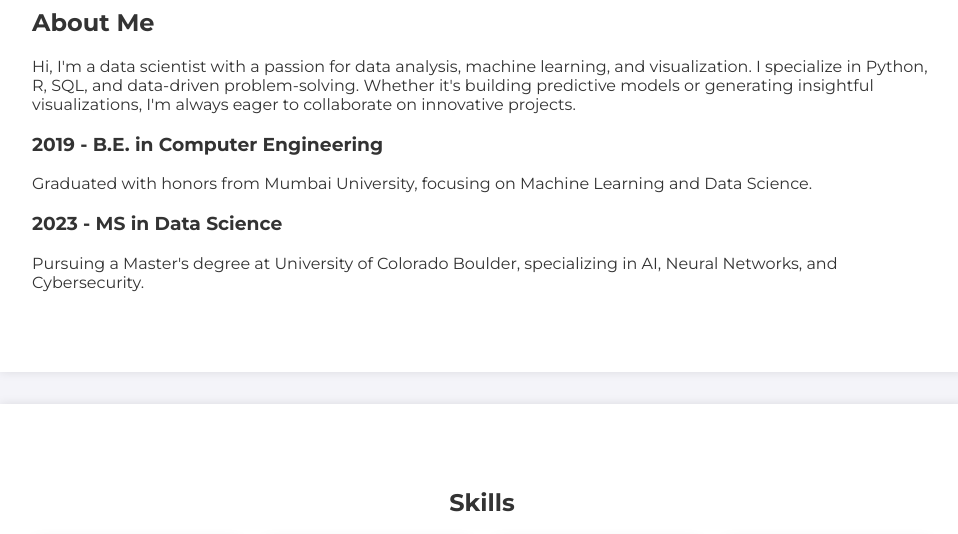
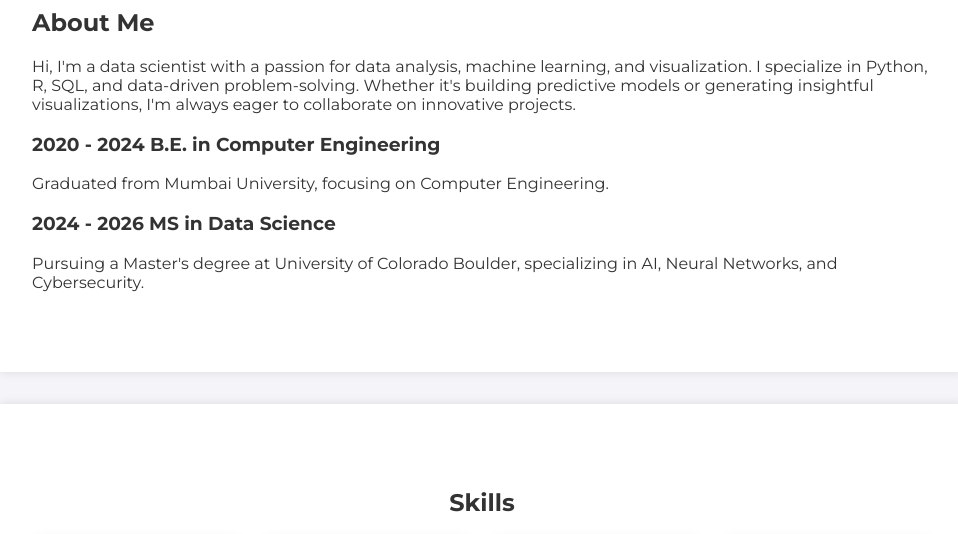
Before and after one commit to Mihirchauhan0709/chauhan-mihir, a plain HTML site: page index.html in a window 1280 px wide. Shown: the part 1100-1634 px from the top of the page, without its empty margins (158-1116 px from the left). Drawn offline with nearby package versions, Linux system fonts and the light colour scheme.

Commit message:
Update education timeline in index.html

```diff
--- a/index.html
+++ b/index.html
@@ -56,11 +56,11 @@
         <p>Hi, I'm a data scientist with a passion for data analysis, machine learning, and visualization. I specialize in Python, R, SQL, and data-driven problem-solving. Whether it's building predictive models or generating insightful visualizations, I'm always eager to collaborate on innovative projects.</p>
         <div class="timeline">
             <div class="timeline-item">
-                <h3>2019 - B.E. in Computer Engineering</h3>
-                <p>Graduated with honors from Mumbai University, focusing on Machine Learning and Data Science.</p>
+                <h3>2020 - 2024 B.E. in Computer Engineering</h3>
+                <p>Graduated from Mumbai University, focusing on Computer Engineering.</p>
             </div>
             <div class="timeline-item">
-                <h3>2023 - MS in Data Science</h3>
+                <h3>2024 - 2026 MS in Data Science</h3>
                 <p>Pursuing a Master's degree at University of Colorado Boulder, specializing in AI, Neural Networks, and Cybersecurity.</p>
             </div>
         </div>
```
